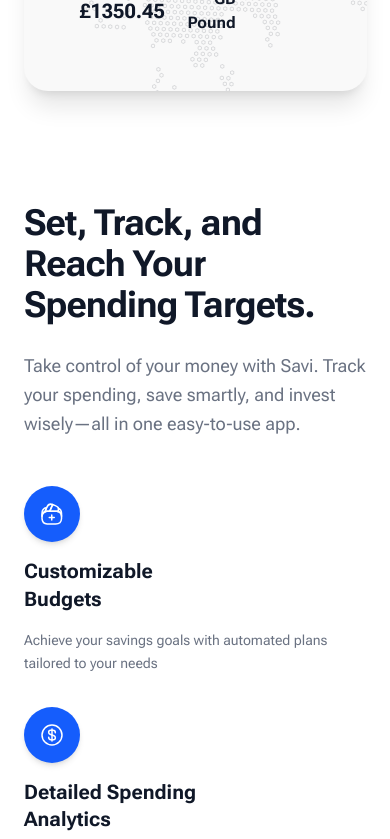
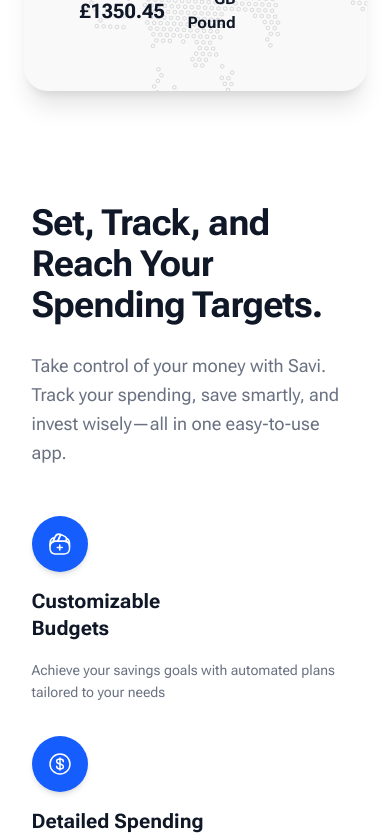
Before and after one commit to qtps/savi, a Next.js app: page / in a window 390 px wide. Shown: the part 7500-8339 px from the top of the page. Built offline with nearby package versions, Linux system fonts and the light colour scheme.

Commit message:
fix responsive issues

```diff
--- a/src/components/sections/TrackAndReach.tsx
+++ b/src/components/sections/TrackAndReach.tsx
@@ -4,7 +4,7 @@ import { assets } from '@/app/lib/assets';
 
 const TrackAndReach = () => {
   return (
-    <section className="mx-auto w-full max-w-7xl px-6 py-16 font-sans">
+    <section className="container mx-auto w-full px-6 py-16 font-sans">
       <div className="grid grid-cols-1 items-center gap-12 lg:grid-cols-2">
         {/* Left Column - Content */}
         <div className="space-y-12">
```
